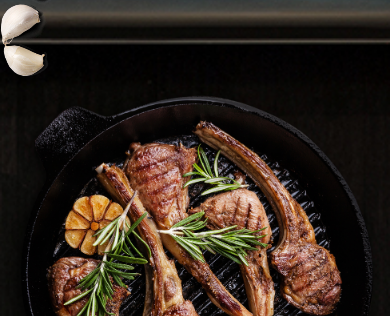
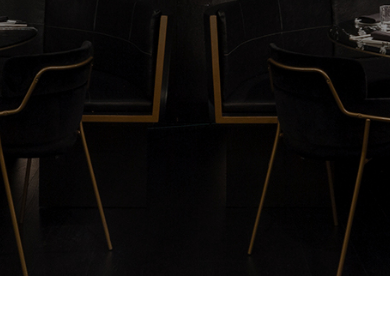
Before and after one commit to El-Potato-Slayer/Restaurant, a website built with webpack: page dist/index.html in a window 390 px wide. Shown: the part 568-884 px from the top of the page. After the commit the page ends 844 px from the top, so only its background shows below. Built offline with nearby package versions, Linux system fonts and the light colour scheme; files whose address does not match are found by name; a web font is replaced by a local one.

Commit message:
made homepage responsive

```diff
--- a/src/homepage.js
+++ b/src/homepage.js
@@ -1,8 +1,8 @@
 export function intro() {
   const container = document.getElementById('content').appendChild(document.createElement('div'))
-  container.classList.add('nav-content')
+  container.classList.add('nav-content', 'intro', 'reduced-screen-height', 'bg-dark', 'text-white')
   const section = container.appendChild(document.createElement('section'))
-  section.classList.add('intro', 'relative', 'text-white')
+  section.classList.add('relative', 'reduced-screen-height', 'flex', 'flex-col', 'justify-center', 'items-center')
   const h1 = section.appendChild(document.createElement('h1'))
   h1.innerHTML = 'Le Poes'
   const h2 = section.appendChild(document.createElement('h2'))
@@ -10,38 +10,45 @@ export function intro() {
   const rosemary = section.appendChild(document.createElement('img'))
   rosemary.id = 'rosemary1'
   rosemary.src = './assets/images/rosemary.png'
+  rosemary.classList.add('hidden', 'lg:inline')
   const tomatoes = section.appendChild(document.createElement('img'))
   tomatoes.id = 'tomatoes'
   tomatoes.src = './assets/images/tomatoes.png'
+  tomatoes.classList.add('hidden', 'lg:inline')
   const onions = section.appendChild(document.createElement('img'))
   onions.id = 'onions'
   onions.src = './assets/images/onions.png'
+  onions.classList.add('hidden', 'lg:inline')
   const garlic = section.appendChild(document.createElement('img'))
   garlic.id = 'garlic'
   garlic.src = './assets/images/garlic.png'
+  garlic.classList.add('hidden', 'lg:inline')
   const dish = section.appendChild(document.createElement('img'))
   dish.id = 'dish'
   dish.src = './assets/images/dish.png'
+  dish.classList.add('hidden', 'lg:inline')
 }
 
 export function cardSection() {
   const container = document.getElementsByClassName('nav-content')[0]
   const section = container.appendChild(document.createElement('div'))
-  section.classList.add('h-screen', 'bg-dark', 'px-32', 'flex', 'xy-center', 'relative')
+  section.classList.add('bg-dark', 'px-8', 'sm:px-32', 'flex', 'xy-center', 'relative', 'card-text', 'py-16', 'sm:py-0')
   const card = section.appendChild(document.createElement('div'))
-  card.classList.add('card', 'h-80')
-  const img = card.appendChild(document.createElement('div').appendChild(document.createElement('img')))
+  card.classList.add('card', 'sm:h-80')
+  const imgWrapper = card.appendChild(document.createElement('div'))
+  imgWrapper.classList.add('hidden', 'lg:block')
+  const img = imgWrapper.appendChild(document.createElement('img'))
   img.classList.add('w-full', 'h-full', 'object-cover')
   img.src = './assets/images/ratatouille.jpg'
   const cardTextContainer = card.appendChild(document.createElement('div'))
-  cardTextContainer.classList.add('bg-white', 'px-32', 'flex', 'flex-col', 'justify-center')
-  const cardTitle = cardTextContainer.appendChild(document.createElement('h2'))
+  cardTextContainer.classList.add('bg-white', 'text-black', 'px-8', 'sm:px-12', 'md:px-20', 'xl:px-32', 'py-8', 'flex', 'flex-col', 'justify-center', 'items-center')
+  const cardTitle = cardTextContainer.appendChild(document.createElement('h3'))
+  cardTitle.classList.add('text-4xl', 'mb-4', 'md:mb-8', 'font-bold')
   cardTitle.innerHTML = 'About Us'
-  cardTitle.classList.add('text-4xl', 'mb-8', 'font-bold')
   const cardText = cardTextContainer.appendChild(document.createElement('p'))
   cardText.innerHTML = 'Located in Champs-Élysées, Paris, we aim to provide the real French experience. Le Poes serves the most exquisite French cuisines. From our food, to the wine, and even to the wood we use to cook our food. All of our ingredients are locally sourced, and we inspect all of them to ensure they are of the highest of quality.'
   const thyme = section.appendChild(document.createElement('img'))
   thyme.id = 'thyme'
   thyme.src = './assets/images/thyme.png'
-  thyme.classList.add('absolute')
+  thyme.classList.add('absolute', 'hidden', 'sm:inline')
 }
--- a/src/index.js
+++ b/src/index.js
@@ -1,11 +1,11 @@
-// import { intro, cardSection} from './homepage'
+import { intro, cardSection} from './homepage'
 import { menu } from './menu'
 import { contact } from './contact'
 import { parallax } from './parallax'
 import { updateContent } from './tab'
 
-// intro()
-// cardSection()
+intro()
+cardSection()
 menu()
 contact()
 updateContent()
```
Also changed, not shown: dist/index.html, dist/main.js, dist/styles.css.
